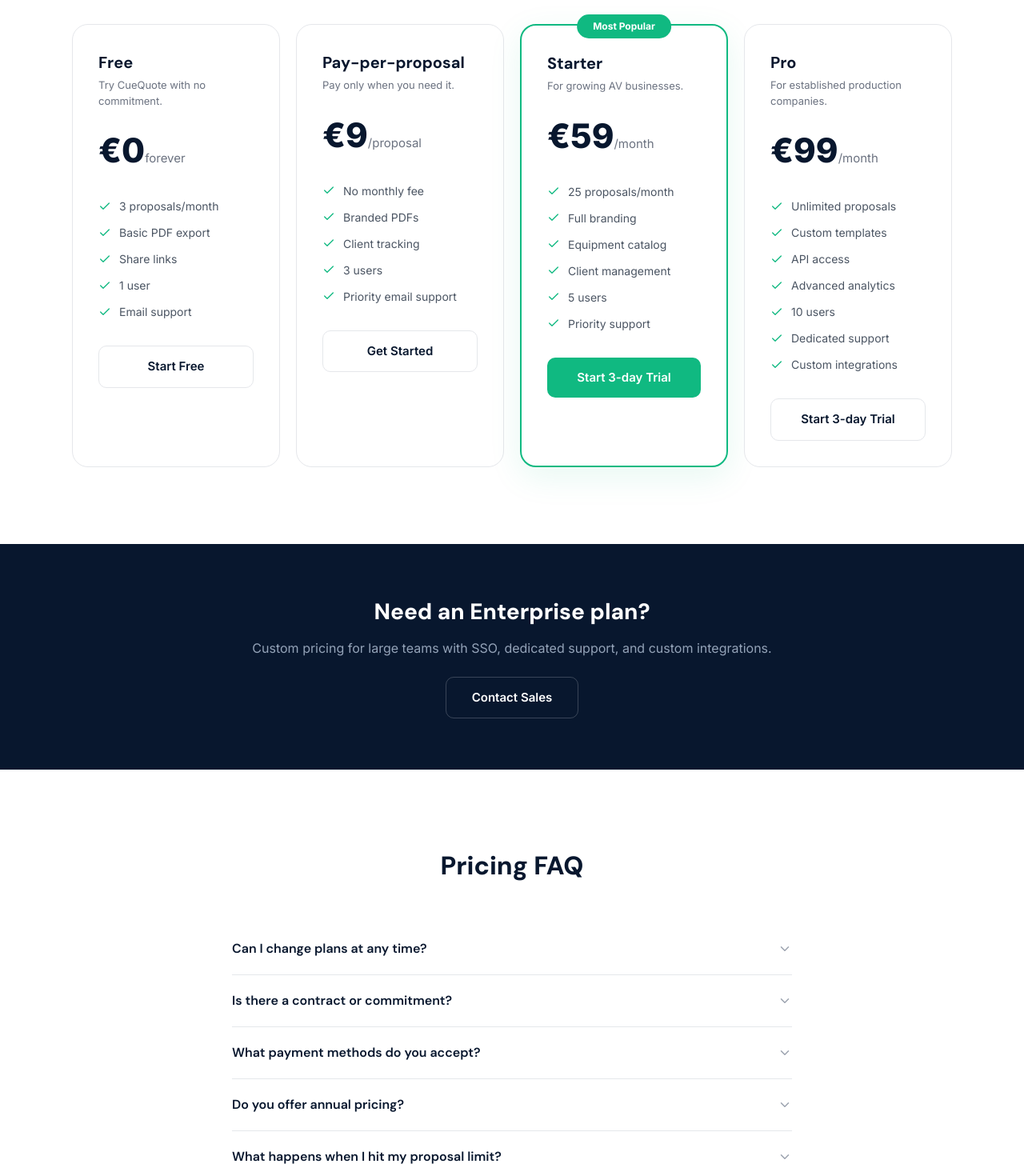
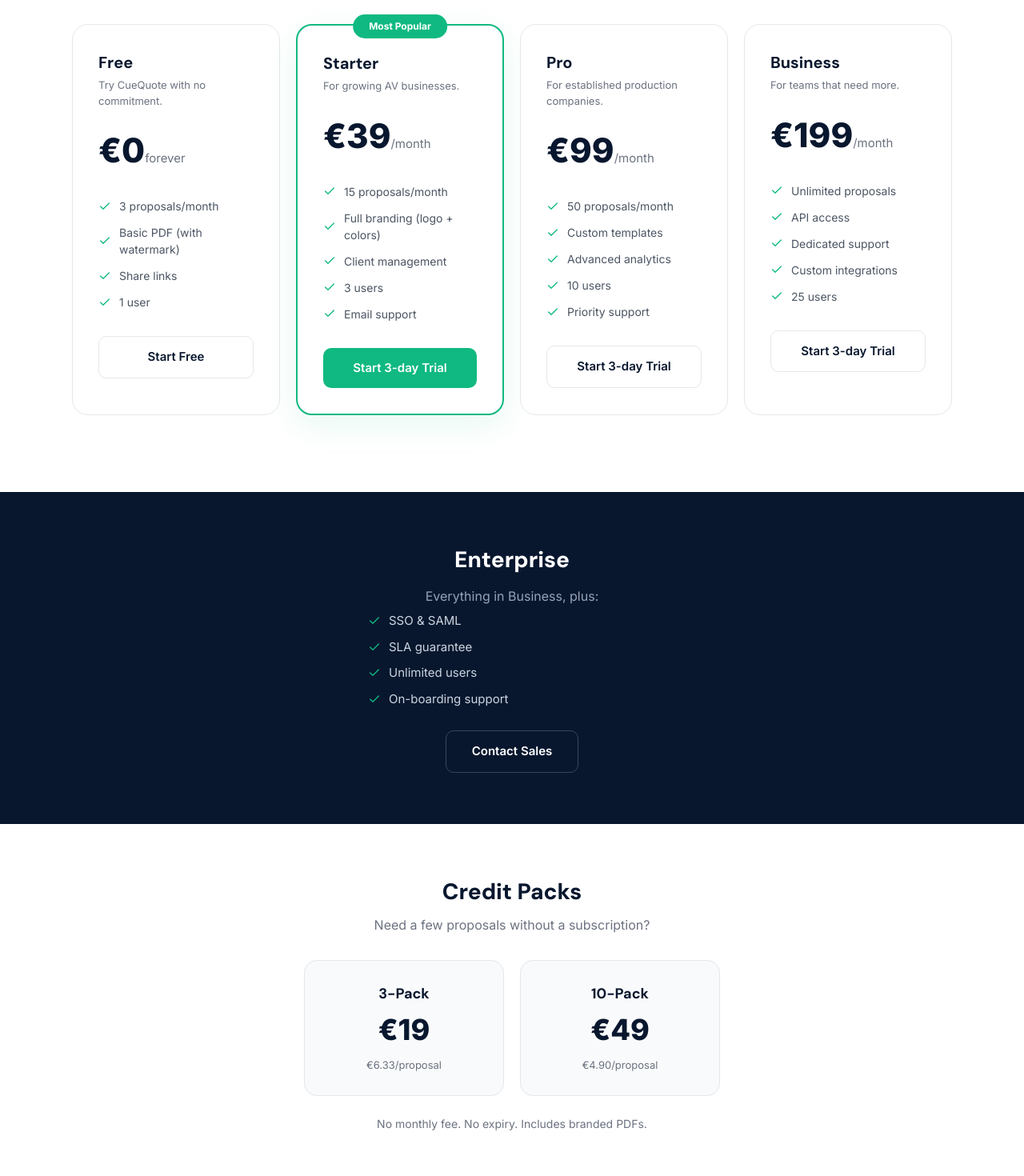
Before and after one commit to sheozin/cuequote-marketing, a Next.js app: page /pricing in a window 1280 px wide. Shown: the part 260-1730 px from the top of the page at 80% size. Built offline with nearby package versions, Linux system fonts and the light colour scheme.

Commit message:
Restructure pricing: Starter €39, Pro €99, Business €199, credit packs

```diff
--- a/src/app/page.tsx
+++ b/src/app/page.tsx
@@ -273,10 +273,10 @@
 
           <div style={{ display: "grid", gridTemplateColumns: "repeat(auto-fit, minmax(250px, 1fr))", gap: 20, maxWidth: 1100, margin: "0 auto" }}>
             {[
-              { name: "Free", price: "€0", period: "forever", features: ["3 proposals/month", "Basic PDF export", "Share links", "1 user"], cta: "Start Free" },
-              { name: "Pay-per-proposal", price: "€9", period: "/proposal", features: ["No monthly fee", "Branded PDFs", "Client tracking", "3 users"], cta: "Get Started" },
-              { name: "Starter", price: "€59", period: "/month", features: ["25 proposals/month", "Full branding", "Priority support", "5 users"], cta: "Start Trial", popular: true },
-              { name: "Pro", price: "€99", period: "/month", features: ["Unlimited proposals", "Custom templates", "API access", "Analytics", "10 users"], cta: "Start Trial" },
+              { name: "Free", price: "€0", period: "forever", features: ["3 proposals/month", "Basic PDF (with watermark)", "Share links", "1 user"], cta: "Start Free" },
+              { name: "Starter", price: "€39", period: "/month", features: ["15 proposals/month", "Full branding (logo + colors)", "Client management", "3 users"], cta: "Start 3-day Trial", popular: true },
+              { name: "Pro", price: "€99", period: "/month", features: ["50 proposals/month", "Custom templates", "Advanced analytics", "10 users"], cta: "Start 3-day Trial" },
+              { name: "Business", price: "€199", period: "/month", features: ["Unlimited proposals", "API access", "Custom integrations", "25 users"], cta: "Start 3-day Trial" },
             ].map(({ name, price, period, features, cta, popular }) => (
               <div key={name} style={{
                 background: "#fff", borderRadius: 16, padding: 32,
--- a/src/app/pricing/page.tsx
+++ b/src/app/pricing/page.tsx
@@ -17,23 +17,15 @@
     price: "€0",
     period: "forever",
     desc: "Try CueQuote with no commitment.",
-    features: ["3 proposals/month", "Basic PDF export", "Share links", "1 user", "Email support"],
+    features: ["3 proposals/month", "Basic PDF (with watermark)", "Share links", "1 user"],
     cta: "Start Free",
   },
   {
-    name: "Pay-per-proposal",
-    price: "€9",
-    period: "/proposal",
-    desc: "Pay only when you need it.",
-    features: ["No monthly fee", "Branded PDFs", "Client tracking", "3 users", "Priority email support"],
-    cta: "Get Started",
-  },
-  {
     name: "Starter",
-    price: "€59",
+    price: "€39",
     period: "/month",
     desc: "For growing AV businesses.",
-    features: ["25 proposals/month", "Full branding", "Equipment catalog", "Client management", "5 users", "Priority support"],
+    features: ["15 proposals/month", "Full branding (logo + colors)", "Client management", "3 users", "Email support"],
     cta: "Start 3-day Trial",
     popular: true,
   },
@@ -42,7 +34,15 @@
     price: "€99",
     period: "/month",
     desc: "For established production companies.",
-    features: ["Unlimited proposals", "Custom templates", "API access", "Advanced analytics", "10 users", "Dedicated support", "Custom integrations"],
+    features: ["50 proposals/month", "Custom templates", "Advanced analytics", "10 users", "Priority support"],
+    cta: "Start 3-day Trial",
+  },
+  {
+    name: "Business",
+    price: "€199",
+    period: "/month",
+    desc: "For teams that need more.",
+    features: ["Unlimited proposals", "API access", "Dedicated support", "Custom integrations", "25 users"],
     cta: "Start 3-day Trial",
   },
 ];
@@ -52,8 +52,9 @@
   { q: "Is there a contract or commitment?", a: "No. All plans are month-to-month with no long-term commitment. Cancel anytime." },
   { q: "What payment methods do you accept?", a: "We accept all major credit cards (Visa, Mastercard, Amex) through Stripe. For Enterprise plans, we also support invoicing." },
   { q: "Do you offer annual pricing?", a: "Yes. Annual plans save 20%. Contact us for details." },
-  { q: "What happens when I hit my proposal limit?", a: "You can upgrade your plan or purchase individual proposals at €9 each." },
-  { q: "Is there a free trial for paid plans?", a: "Yes. Starter and Pro plans come with a 3-day free trial. No credit card required to start." },
+  { q: "What happens when I hit my proposal limit?", a: "You can upgrade your plan or purchase credit packs starting at €19 for 3 proposals." },
+  { q: "Is there a free trial?", a: "Yes. Starter, Pro, and Business plans come with a 3-day free trial. No credit card required to start." },
+  { q: "What are credit packs?", a: "Credit packs let you buy proposals without a monthly subscription. Buy a 3-pack for €19 or a 10-pack for €49. Credits never expire and include branded PDFs." },
 ];
 
 export default function PricingPage() {
@@ -122,11 +123,18 @@
       <section style={{ padding: "64px 24px", background: "#08172E" }}>
         <div style={{ maxWidth: 700, margin: "0 auto", textAlign: "center" }}>
           <h2 style={{ fontFamily: "var(--font-dm-sans)", fontWeight: 800, fontSize: 28, color: "#fff", marginBottom: 12 }}>
-            Need an Enterprise plan?
+            Enterprise
           </h2>
-          <p style={{ fontSize: 16, color: "#94a3b8", marginBottom: 24 }}>
-            Custom pricing for large teams with SSO, dedicated support, and custom integrations.
+          <p style={{ fontSize: 16, color: "#94a3b8", marginBottom: 8 }}>
+            Everything in Business, plus:
           </p>
+          <ul style={{ listStyle: "none", padding: 0, margin: "0 auto 28px", maxWidth: 360, textAlign: "left" }}>
+            {["SSO & SAML", "SLA guarantee", "Unlimited users", "On-boarding support"].map((f) => (
+              <li key={f} style={{ display: "flex", alignItems: "center", gap: 10, fontSize: 15, color: "#cbd5e1", marginBottom: 10 }}>
+                <Check size={16} style={{ color: "#10b981", flexShrink: 0 }} /> {f}
+              </li>
+            ))}
+          </ul>
           <Link href="/contact" style={{
             textDecoration: "none", display: "inline-block", padding: "14px 32px",
             borderRadius: 10, fontWeight: 600, fontSize: 15,
@@ -134,6 +142,35 @@
           }}>
             Contact Sales
           </Link>
+        </div>
+      </section>
+
+      {/* Credit Packs */}
+      <section style={{ padding: "64px 24px" }}>
+        <div style={{ maxWidth: 700, margin: "0 auto", textAlign: "center" }}>
+          <h2 style={{ fontFamily: "var(--font-dm-sans)", fontWeight: 800, fontSize: 28, color: "#08172E", marginBottom: 8 }}>
+            Credit Packs
+          </h2>
+          <p style={{ fontSize: 16, color: "#6b7280", marginBottom: 32 }}>
+            Need a few proposals without a subscription?
+          </p>
+          <div style={{ display: "grid", gridTemplateColumns: "repeat(auto-fit, minmax(220px, 1fr))", gap: 20, maxWidth: 520, margin: "0 auto 24px" }}>
+            <div style={{ background: "#f9fafb", border: "1px solid #e5e7eb", borderRadius: 16, padding: 28, textAlign: "center" }}>
+              <h3 style={{ fontFamily: "var(--font-dm-sans)", fontWeight: 700, fontSize: 18, color: "#08172E", marginBottom: 4 }}>3-Pack</h3>
+              <div style={{ marginBottom: 8 }}>
+                <span style={{ fontSize: 36, fontWeight: 800, color: "#08172E" }}>€19</span>
+              </div>
+              <p style={{ fontSize: 13, color: "#6b7280" }}>€6.33/proposal</p>
+            </div>
+            <div style={{ background: "#f9fafb", border: "1px solid #e5e7eb", borderRadius: 16, padding: 28, textAlign: "center" }}>
+              <h3 style={{ fontFamily: "var(--font-dm-sans)", fontWeight: 700, fontSize: 18, color: "#08172E", marginBottom: 4 }}>10-Pack</h3>
+              <div style={{ marginBottom: 8 }}>
+                <span style={{ fontSize: 36, fontWeight: 800, color: "#08172E" }}>€49</span>
+              </div>
+              <p style={{ fontSize: 13, color: "#6b7280" }}>€4.90/proposal</p>
+            </div>
+          </div>
+          <p style={{ fontSize: 14, color: "#6b7280" }}>No monthly fee. No expiry. Includes branded PDFs.</p>
         </div>
       </section>
 
```
